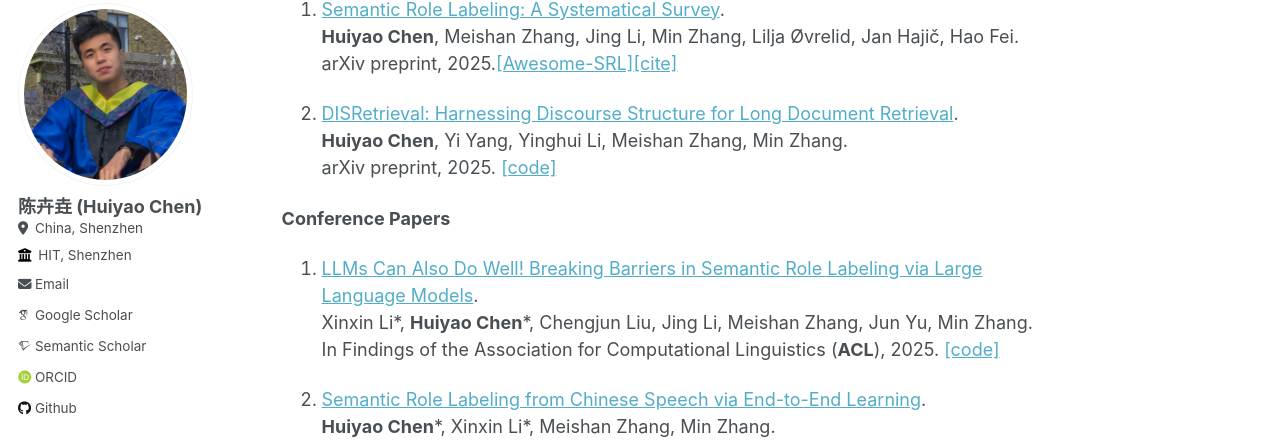
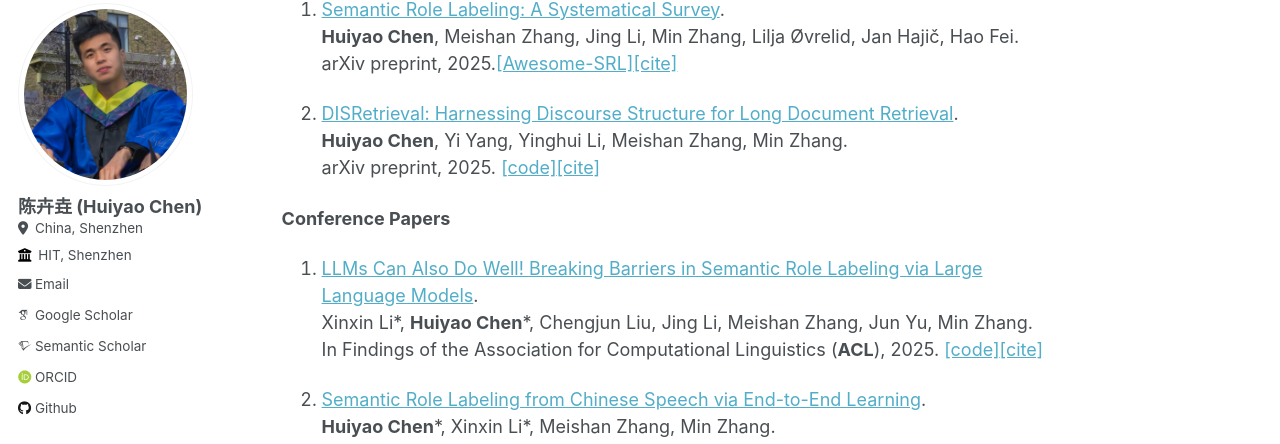
Before and after one commit to DreamH1gh/DreamH1gh.github.io, a Jekyll site: the page built from _pages/about.md, in a window 1280 px wide and 900 px high, scrolled down 1136 px. Shown: the part 103-547 px from the top of the window. Built offline with Jekyll 4.4.1, drawn with Linux system fonts in a browser that asks for light colours; some web fonts are replaced.

Commit message:
RST_arxiv_cite

```diff
--- a/_pages/about.md
+++ b/_pages/about.md
@@ -48,7 +48,8 @@ arXiv preprint, 2025.[[Awesome-SRL]](https://github.com/DreamH1gh/Awesome-SRL)[[
 <br/>
 **Huiyao Chen**, Yi Yang, Yinghui Li, Meishan Zhang, Min Zhang.
 <br/>
-arXiv preprint, 2025. [[code]](https://github.com/DreamH1gh/DISRetrieval)
+arXiv preprint, 2025. [[code]](https://github.com/DreamH1gh/DISRetrieval)[[cite]](https://scholar.googleusercontent.com/scholar.bib?q=info:hsKCt3ze8xAJ:scholar.google.com/&output=citation&scisdr=CgLTt79aELL34fMlmNo:AAZF9b8AAAAAaE0jgNoR_459FNzSwGDdInMBYe4&scisig=AAZF9b8AAAAAaE0jgOikMvZY2qM7wPdzhL-eQnE&scisf=4&ct=citation&cd=-1&hl=zh-CN&scfhb=1)
+
 
 **Conference Papers**
 
@@ -56,7 +57,7 @@ arXiv preprint, 2025. [[code]](https://github.com/DreamH1gh/DISRetrieval)
 <br/>
 Xinxin Li\*, **Huiyao Chen**\*, Chengjun Liu, Jing Li, Meishan Zhang, Jun Yu, Min Zhang.
 <br/>
-In Findings of the Association for Computational Linguistics (**ACL**), 2025. [[code]](https://github.com/fangfang123gh/LLM-SRL)
+In Findings of the Association for Computational Linguistics (**ACL**), 2025. [[code]](https://github.com/fangfang123gh/LLM-SRL)[[cite]](https://scholar.googleusercontent.com/scholar.bib?q=info:2xz2ZYjJK-oJ:scholar.google.com/&output=citation&scisdr=CgLTt79aELL34fMlv0g:AAZF9b8AAAAAaE0jp0iBr9BpFm10PQCkLsFLmEM&scisig=AAZF9b8AAAAAaE0jpyHMzN0gBiqKc5NA7pRgBek&scisf=4&ct=citation&cd=-1&hl=zh-CN&scfhb=1)
 
 2. [Semantic Role Labeling from Chinese Speech via End-to-End Learning](https://aclanthology.org/2024.findings-acl.527.pdf).
 <br/>
```
